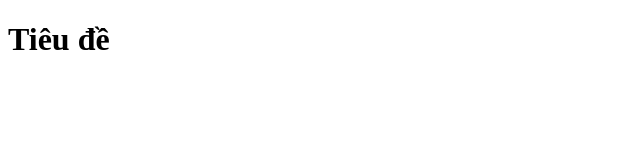
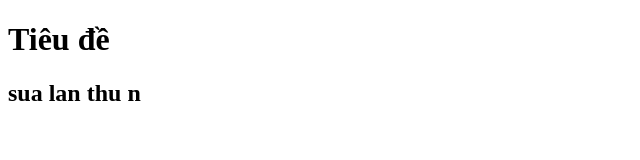
Before and after one commit to bigbag589/duan06, a plain HTML site: page index.html in a window 1280 px wide. Shown: the whole page, without its empty margins (0-640 px from the left). Drawn offline with Linux system fonts and the light colour scheme.

Commit message:
1 sua code

```diff
--- a/index.html
+++ b/index.html
@@ -7,5 +7,6 @@
 </head>
 <body>
    <h1>Tiêu đề</h1>
+   <h2>sua lan thu n</h2>
 </body>
 </html>
```
